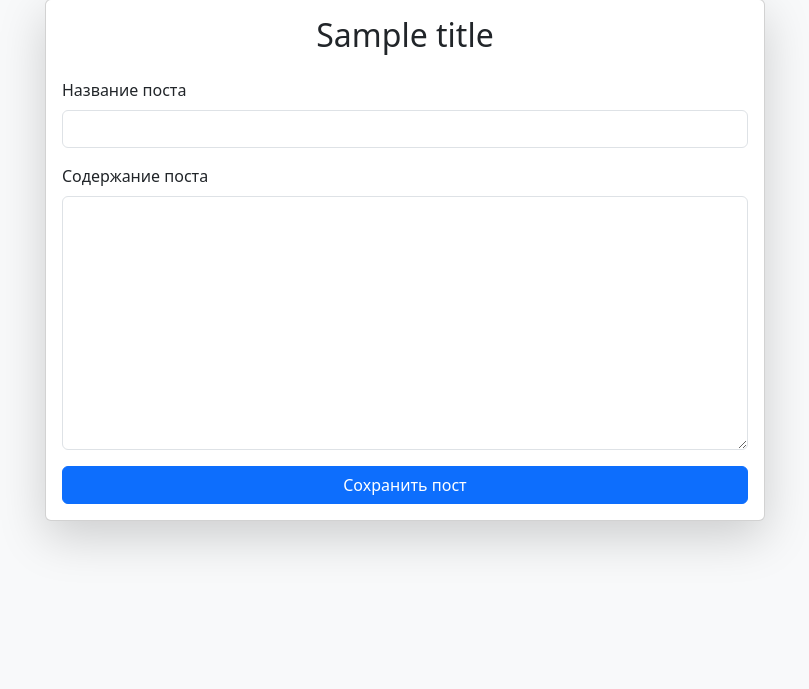
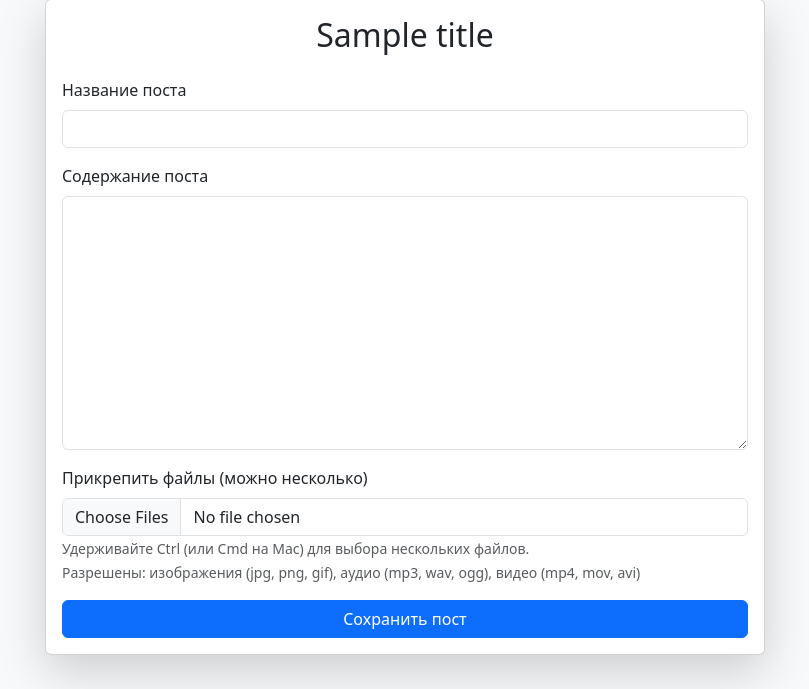
Before and after one commit to dmitryemacs/web_blog, a Flask app: template app/templates/post_form.html in a window 1280 px wide. Shown: the part 111-800 px from the top of the page, without its empty margins (235-1044 px from the left). Run offline with Flask 3, Linux system fonts and the light colour scheme; tables that the repository leaves empty hold one stand-in row (values such as "Sample post"); the template is opened without the code that fills it: values that come from a table or form of the project are taken from there, most other values are stand-ins (such as "Sample title", 1, 10 or a date in 2020); some libraries are stand-ins or nearby versions.

Commit message:
update templates post form

```diff
--- a/app/templates/post_form.html
+++ b/app/templates/post_form.html
@@ -5,8 +5,8 @@
         <div class="col-md-8">
             <div class="card shadow-lg">
                 <div class="card-body">
-                    <h2 class="card-title mb-4 text-center">{{ title }}</h2> {# Передаем заголовок из routes.py #}
-                    <form method="POST">
+                    <h2 class="card-title mb-4 text-center">{{ title }}</h2>
+                    <form method="POST" enctype="multipart/form-data">
                         {{ form.hidden_tag() }}
                         <div class="mb-3">
                             {{ form.title.label(class="form-label") }}
@@ -22,6 +22,14 @@
                                 <div class="text-danger">{{ error }}</div>
                             {% endfor %}
                         </div>
+                        <div class="mb-3">
+                            <label for="attachments" class="form-label">Прикрепить файлы (можно несколько)</label>
+                            <input type="file" class="form-control" id="attachments" name="attachments" multiple>
+                            <small class="form-text text-muted">
+                                Удерживайте Ctrl (или Cmd на Mac) для выбора нескольких файлов.<br>
+                                Разрешены: изображения (jpg, png, gif), аудио (mp3, wav, ogg), видео (mp4, mov, avi)
+                            </small>
+                        </div>
                         <div class="d-grid gap-2">
                             {{ form.submit(class="btn btn-primary") }}
                         </div>
```
